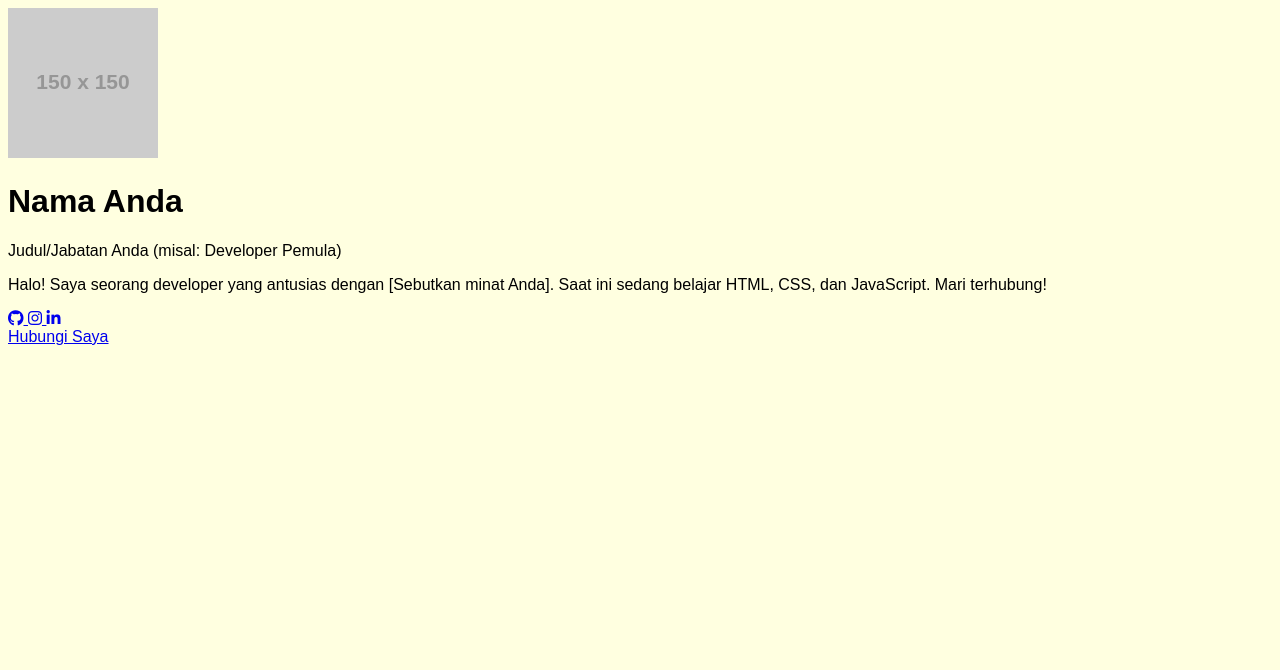
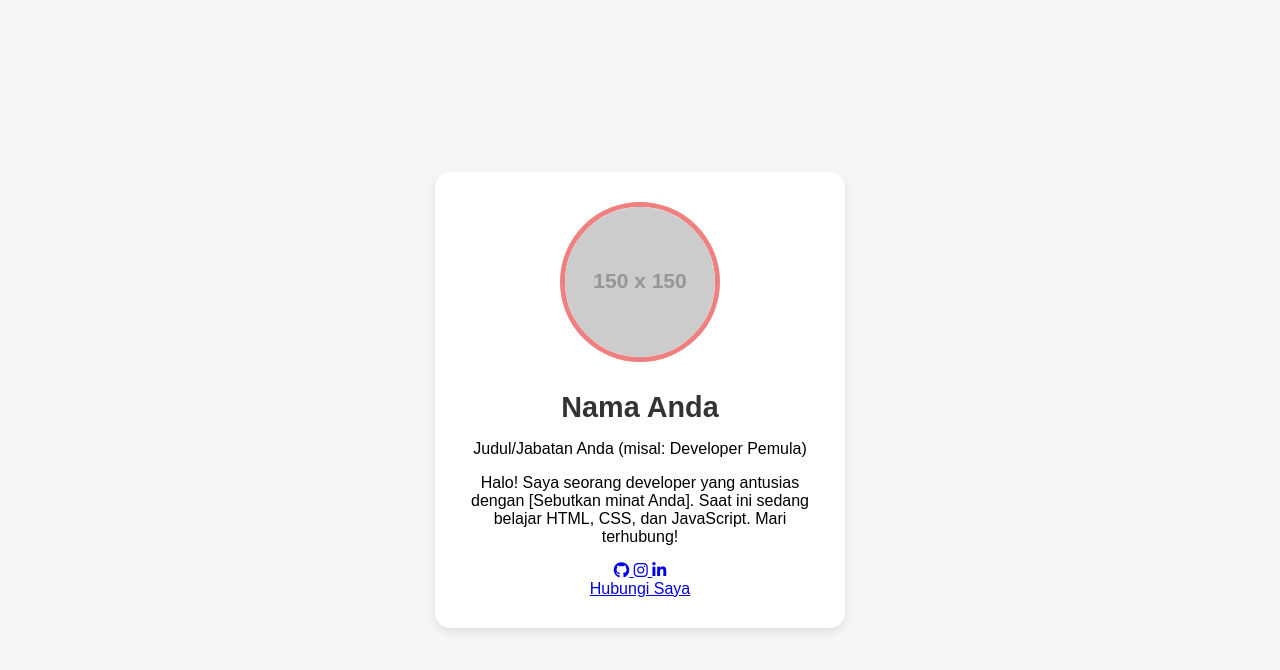
Before and after one commit to khoirunnisa3457-png/NISAKAINA, a plain HTML site: page index.html in a window 1280 px wide. Drawn offline with Linux system fonts and the light colour scheme; placeholder pictures from the web are drawn by us.

Commit message:
style.css

```diff
--- a/style.css
+++ b/style.css
@@ -1,21 +1,38 @@
+/* Styling dasar untuk seluruh halaman */
 body {
-  background-color: #FFFFE0; /* warna biru muda */
-font-family: Arial, sans-serif;/* jenis huruf yang bersih dan mudah
-  color: #00bfff;/* warna teks utama (biru) */
+    font-family: Arial, sans-serif;
+    background-color: #f7f7f7; /* Latar belakang abu-abu muda */
+    display: flex;
+    justify-content: center; /* Posisikan kartu di tengah horizontal */
+    align-items: center; /* Posisikan kartu di tengah vertikal */
+    min-height: 100vh;
+    margin: 0;
 }
 
-.kaertu profil {
-  width:300px;
-  margin:50px auto;/*50px jarak atas/bawah,auto menengahkan kiri
-  padding: 20px;
-  background-color:wwhite;
-  border-radius:15px;/*membuat sudut menjadi melengkung*/
-  box-shadow:0px 8px rgba (0,0,0,0.1)
-  text align: center;/*menengahkan semua teks di dalam
+/* Styling utama Kartu Profil */
+.profile-card {
+    background-color: #ffffff;
+    padding: 30px;
+    border-radius: 15px; /* Sudut membulat */
+    box-shadow: 0 4px 12px rgba(0, 0, 0, 0.1); /* Bayangan lembut */
+    width: 100%;
+    max-width: 350px; /* Batasan lebar kartu */
+    text-align: center;
 }
 
+/* Styling Gambar Profil */
+.profile-image img {
+    width: 150px;
+    height: 150px;
+    border-radius: 50%; /* Membuat gambar bulat */
+    object-fit: cover;
+    border: 5px solid #F08080; /* Border feminin (pink muda) */
+    margin-bottom: 15px;
+}
 
-.kartu-profile img{
-  width: 150px;
-  border-radius: 50%; /* Trik untuk membuat gambar
+/* Styling Teks (Nama dan Jabatan) */
+.profile-name {
+    margin: 10px 0 5px 0;
+    color: #333;
+    font-size: 1.8em;
 }
```
